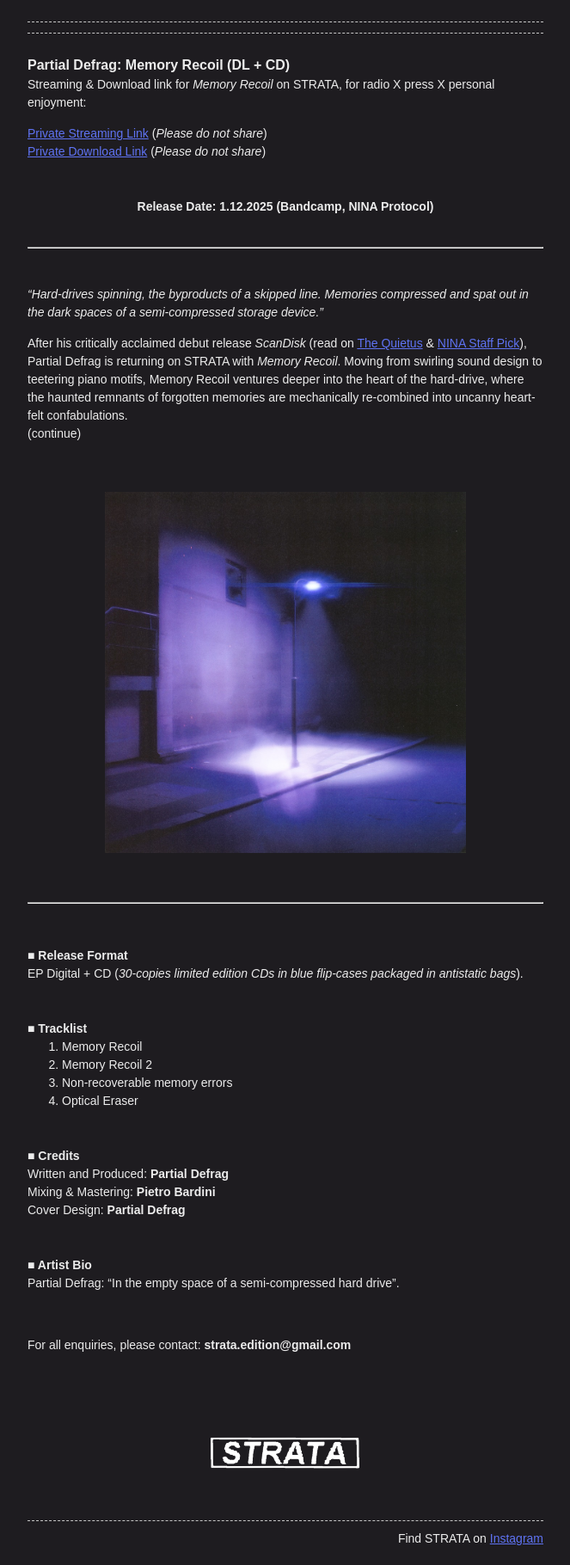
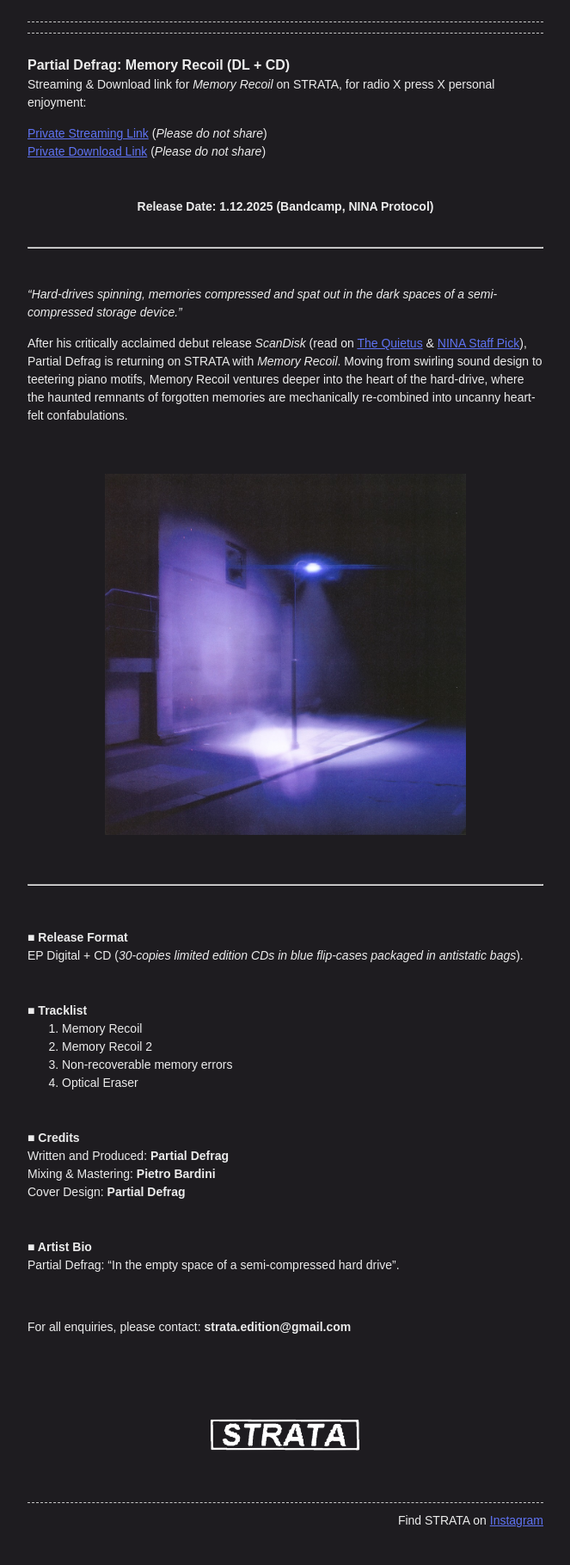
Before and after one commit to StrataEdition/Memory-Recoil-EPK, a Jekyll site: the page built from index.md, in a window 1280 px wide. Shown: the whole page at 86% size, without its empty margins (308-971 px from the left). Built offline with Jekyll 4.4.1, drawn with Linux system fonts in a browser that asks for light colours; after the commit the page ends 1799 px from its top, so only the background shows below that.

Commit message:
Update index.md

```diff
--- a/index.md
+++ b/index.md
@@ -18,10 +18,9 @@ Streaming & Download link for *Memory Recoil* on STRATA, for radio X press X per
 ---
 <br>
 
-*"Hard-drives spinning, the byproducts of a skipped line. Memories compressed and spat out in the dark spaces of a semi-compressed storage device."*
+*"Hard-drives spinning, memories compressed and spat out in the dark spaces of a semi-compressed storage device."*
 
 After his critically acclaimed debut release *ScanDisk* (read on [The Quietus](https://thequietus.com/quietus-reviews/partial-defrag-scandisk-review/) & [NINA Staff Pick](https://www.ninaprotocol.com/articles/partial-defrag-scandisk)), Partial Defrag is returning on STRATA with *Memory Recoil*. Moving from swirling sound design to teetering piano motifs, Memory Recoil ventures deeper into the heart of the hard-drive, where the haunted remnants of forgotten memories are mechanically re-combined into uncanny heart-felt confabulations.
-(continue)
 
 <br>
 <img src="memoryRecoil_Cover.JPG" alt="Memory Recoil Cover" class="centered-image">
```
